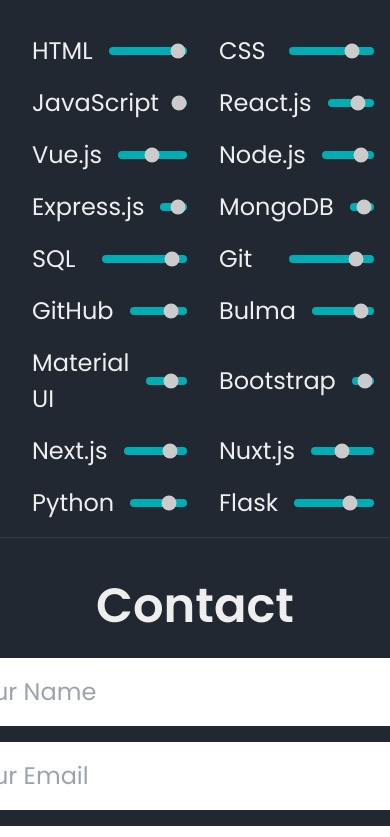
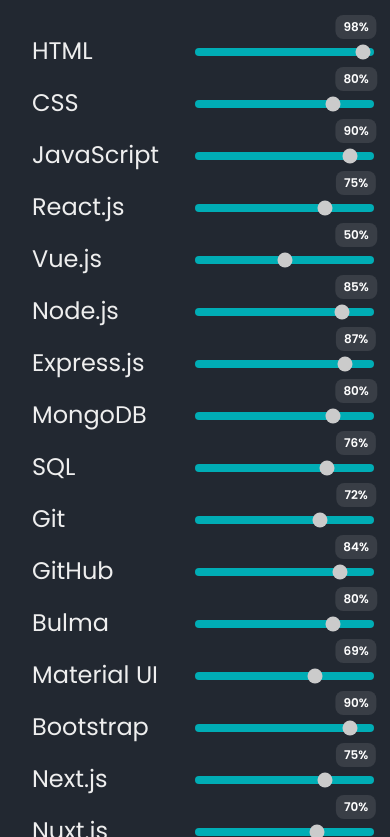
Before and after one commit to pkkrsingh877/Portfolio, a React (Vite) app: page / in a window 390 px wide. Shown: the part 4667-5504 px from the top of the page. Built offline with nearby package versions, Linux system fonts and the light colour scheme.

Commit message:
Skills Section Responsive Design Done, Added Slider Component which takes value prop and returns Div with Slider and tooltip with Percentage Value

```diff
--- a/src/components/sections/Skills.jsx
+++ b/src/components/sections/Skills.jsx
@@ -1,79 +1,81 @@
+import Slider from "../utilities/Slider";
+
 const Skills = () => {
     return (
         <section className="flex flex-col p-4" id="skills">
             <h1 className="font-semibold text-larger text-center p-4">Skills</h1>
-            <div className="grid grid-cols-2 gap-4">
+            <div className="grid grid-cols-1 lg:grid-cols-2 gap-4">
                 <div className="flex flex-row justify-between items-center w-full">
                     <h3 className="text-medium font-normal px-4">HTML</h3>
-                    <input id="disabled-range" type="range" value="98" className="w-[50%] h-2 bg-accent rounded-lg appearance-none cursor-pointer" disabled />
+                    <Slider value="98" />
                 </div>
                 <div className="flex flex-row justify-between items-center w-full">
                     <h3 className="text-medium font-normal px-4">CSS</h3>
-                    <input id="disabled-range" type="range" value="80" className="w-[50%] h-2 bg-accent rounded-lg appearance-none cursor-pointer" disabled />
+                    <Slider value="80" />
                 </div>
                 <div className="flex flex-row justify-between items-center w-full">
                     <h3 className="text-medium font-normal px-4">JavaScript</h3>
-                    <input id="disabled-range" type="range" value="90" className="w-[50%] h-2 bg-accent rounded-lg appearance-none cursor-pointer" disabled />
+                    <Slider value="90" />
                 </div>
                 <div className="flex flex-row justify-between items-center w-full">
                     <h3 className="text-medium font-normal px-4">React.js</h3>
-                    <input id="disabled-range" type="range" value="75" className="w-[50%] h-2 bg-accent rounded-lg appearance-none cursor-pointer" disabled />
+                    <Slider value="75" />
                 </div>
                 <div className="flex flex-row justify-between items-center w-full">
                     <h3 className="text-medium font-normal px-4">Vue.js</h3>
-                    <input id="disabled-range" type="range" value="50" className="w-[50%] h-2 bg-accent rounded-lg appearance-none cursor-pointer" disabled />
+                    <Slider value="50" />
                 </div>
                 <div className="flex flex-row justify-between items-center w-full">
                     <h3 className="text-medium font-normal px-4">Node.js</h3>
-                    <input id="disabled-range" type="range" value="85" className="w-[50%] h-2 bg-accent rounded-lg appearance-none cursor-pointer" disabled />
+                    <Slider value="85" />
                 </div>
                 <div className="flex flex-row justify-between items-center w-full">
                     <h3 className="text-medium font-normal px-4">Express.js</h3>
-                    <input id="disabled-range" type="range" value="90" className="w-[50%] h-2 bg-accent rounded-lg appearance-none cursor-pointer" disabled />
+                    <Slider value="87" />
                 </div>
                 <div className="flex flex-row justify-between items-center w-full">
                     <h3 className="text-medium font-normal px-4">MongoDB</h3>
-                    <input id="disabled-range" type="range" value="80" className="w-[50%] h-2 bg-accent rounded-lg appearance-none cursor-pointer" disabled />
+                    <Slider value="80" />
                 </div>
                 <div className="flex flex-row justify-between items-center w-full">
                     <h3 className="text-medium font-normal px-4">SQL</h3>
-                    <input id="disabled-range" type="range" value="90" className="w-[50%] h-2 bg-accent rounded-lg appearance-none cursor-pointer" disabled />
+                    <Slider value="76" />
                 </div>
                 <div className="flex flex-row justify-between items-center w-full">
                     <h3 className="text-medium font-normal px-4">Git</h3>
-                    <input id="disabled-range" type="range" value="85" className="w-[50%] h-2 bg-accent rounded-lg appearance-none cursor-pointer" disabled />
+                    <Slider value="72" />
                 </div>
                 <div className="flex flex-row justify-between items-center w-full">
                     <h3 className="text-medium font-normal px-4">GitHub</h3>
-                    <input id="disabled-range" type="range" value="80" className="w-[50%] h-2 bg-accent rounded-lg appearance-none cursor-pointer" disabled />
+                    <Slider value="84" />
                 </div>
                 <div className="flex flex-row justify-between items-center w-full">
                     <h3 className="text-medium font-normal px-4">Bulma</h3>
-                    <input id="disabled-range" type="range" value="90" className="w-[50%] h-2 bg-accent rounded-lg appearance-none cursor-pointer" disabled />
+                    <Slider value="80" />
                 </div>
                 <div className="flex flex-row justify-between items-center w-full">
                     <h3 className="text-medium font-normal px-4">Material UI</h3>
-                    <input id="disabled-range" type="range" value="70" className="w-[50%] h-2 bg-accent rounded-lg appearance-none cursor-pointer" disabled />
+                    <Slider value="69" />
                 </div>
                 <div className="flex flex-row justify-between items-center w-full">
                     <h3 className="text-medium font-normal px-4">Bootstrap</h3>
-                    <input id="disabled-range" type="range" value="90" className="w-[50%] h-2 bg-accent rounded-lg appearance-none cursor-pointer" disabled />
+                    <Slider value="90" />
                 </div>
                 <div className="flex flex-row justify-between items-center w-full">
                     <h3 className="text-medium font-normal px-4">Next.js</h3>
-                    <input id="disabled-range" type="range" value="80" className="w-[50%] h-2 bg-accent rounded-lg appearance-none cursor-pointer" disabled />
+                    <Slider value="75" />
                 </div>
                 <div className="flex flex-row justify-between items-center w-full">
                     <h3 className="text-medium font-normal px-4">Nuxt.js</h3>
-                    <input id="disabled-range" type="range" value="50" className="w-[50%] h-2 bg-accent rounded-lg appearance-none cursor-pointer" disabled />
+                    <Slider value="70" />
                 </div>
                 <div className="flex flex-row justify-between items-center w-full">
                     <h3 className="text-medium font-normal px-4">Python</h3>
-                    <input id="disabled-range" type="range" value="75" className="w-[50%] h-2 bg-accent rounded-lg appearance-none cursor-pointer" disabled />
+                    <Slider value="75" />
                 </div>
                 <div className="flex flex-row justify-between items-center w-full">
                     <h3 className="text-medium font-normal px-4">Flask</h3>
-                    <input id="disabled-range" type="range" value="75" className="w-[50%] h-2 bg-accent rounded-lg appearance-none cursor-pointer" disabled />
+                    <Slider value="70" />
                 </div>
             </div>
         </section>
--- /dev/null
+++ b/src/components/utilities/Slider.jsx
@@ -0,0 +1,18 @@
+const Slider = ({ value }) => {
+    return (
+        <div className="relative w-[50%]">
+            <input
+                id="disabled-range"
+                type="range"
+                value={value}
+                className="w-full h-2 bg-accent rounded-lg appearance-none cursor-pointer"
+                disabled
+            />
+            <div className="absolute top-[-1.5rem] left-[90%] transform -translate-x-1/2 bg-secondary text-white text-xs font-semibold py-1 px-2 rounded">
+                {value}%
+            </div>
+        </div>
+    );
+}
+
+export default Slider;
--- a/src/output.css
+++ b/src/output.css
@@ -588,6 +588,22 @@
   }
 }
 
+.absolute {
+  position: absolute;
+}
+
+.relative {
+  position: relative;
+}
+
+.left-\[90\%\] {
+  left: 90%;
+}
+
+.top-\[-1\.5rem\] {
+  top: -1.5rem;
+}
+
 .mx-auto {
   margin-left: auto;
   margin-right: auto;
@@ -625,10 +641,6 @@
   width: 6rem;
 }
 
-.w-\[100\%\] {
-  width: 100%;
-}
-
 .w-\[50\%\] {
   width: 50%;
 }
@@ -637,36 +649,25 @@
   width: 5rem;
 }
 
-.w-full {
-  width: 100%;
-}
-
-.w-48 {
-  width: 12rem;
-}
-
 .w-auto {
   width: auto;
 }
 
-.max-w-\[10rem\] {
-  max-width: 10rem;
-}
-
-.max-w-\[500px\] {
-  max-width: 500px;
-}
-
-.max-w-\[300px\] {
-  max-width: 300px;
+.w-full {
+  width: 100%;
 }
 
 .max-w-\[400px\] {
   max-width: 400px;
 }
 
-.max-w-\[40\%\] {
-  max-width: 40%;
+.-translate-x-1\/2 {
+  --tw-translate-x: -50%;
+  transform: translate(var(--tw-translate-x), var(--tw-translate-y)) rotate(var(--tw-rotate)) skewX(var(--tw-skew-x)) skewY(var(--tw-skew-y)) scaleX(var(--tw-scale-x)) scaleY(var(--tw-scale-y));
+}
+
+.transform {
+  transform: translate(var(--tw-translate-x), var(--tw-translate-y)) rotate(var(--tw-rotate)) skewX(var(--tw-skew-x)) skewY(var(--tw-skew-y)) scaleX(var(--tw-scale-x)) scaleY(var(--tw-scale-y));
 }
 
 .cursor-pointer {
@@ -681,10 +682,6 @@
 
 .grid-cols-1 {
   grid-template-columns: repeat(1, minmax(0, 1fr));
-}
-
-.grid-cols-2 {
-  grid-template-columns: repeat(2, minmax(0, 1fr));
 }
 
 .flex-row {
@@ -703,6 +700,10 @@
   align-items: center;
 }
 
+.justify-start {
+  justify-content: flex-start;
+}
+
 .justify-center {
   justify-content: center;
 }
@@ -713,10 +714,6 @@
 
 .justify-around {
   justify-content: space-around;
-}
-
-.justify-items-center {
-  justify-items: center;
 }
 
 .gap-4 {
@@ -731,6 +728,10 @@
 
 .scroll-smooth {
   scroll-behavior: smooth;
+}
+
+.rounded {
+  border-radius: 0.5rem;
 }
 
 .rounded-\[50\%\] {
@@ -768,6 +769,11 @@
   background-color: rgb(34 40 49 / var(--tw-bg-opacity));
 }
 
+.bg-secondary {
+  --tw-bg-opacity: 1;
+  background-color: rgb(57 62 70 / var(--tw-bg-opacity));
+}
+
 .p-12 {
   padding: 3rem;
 }
@@ -780,9 +786,19 @@
   padding: 1rem;
 }
 
+.px-2 {
+  padding-left: 0.5rem;
+  padding-right: 0.5rem;
+}
+
 .px-4 {
   padding-left: 1rem;
   padding-right: 1rem;
+}
+
+.py-1 {
+  padding-top: 0.25rem;
+  padding-bottom: 0.25rem;
 }
 
 .pr-4 {
@@ -813,6 +829,11 @@
   font-size: 1rem;
 }
 
+.text-xs {
+  font-size: 0.75rem;
+  line-height: 1rem;
+}
+
 .font-extrabold {
   font-weight: 800;
 }
@@ -832,6 +853,11 @@
 .text-light {
   --tw-text-opacity: 1;
   color: rgb(238 238 238 / var(--tw-text-opacity));
+}
+
+.text-white {
+  --tw-text-opacity: 1;
+  color: rgb(255 255 255 / var(--tw-text-opacity));
 }
 
 * {
@@ -874,14 +900,6 @@
     display: none;
   }
 
-  .md\:w-64 {
-    width: 16rem;
-  }
-
-  .md\:w-\[10rem\] {
-    width: 10rem;
-  }
-
   .md\:grid-cols-2 {
     grid-template-columns: repeat(2, minmax(0, 1fr));
   }
@@ -890,8 +908,12 @@
     flex-direction: row;
   }
 
-  .md\:flex-row-reverse {
-    flex-direction: row-reverse;
+  .md\:items-center {
+    align-items: center;
+  }
+
+  .md\:justify-between {
+    justify-content: space-between;
   }
 
   .md\:text-larger {
@@ -908,12 +930,8 @@
 }
 
 @media (min-width: 1024px) {
-  .lg\:w-80 {
-    width: 20rem;
-  }
-
-  .lg\:w-\[20rem\] {
-    width: 20rem;
+  .lg\:grid-cols-2 {
+    grid-template-columns: repeat(2, minmax(0, 1fr));
   }
 
   .lg\:flex-row-reverse {
```
